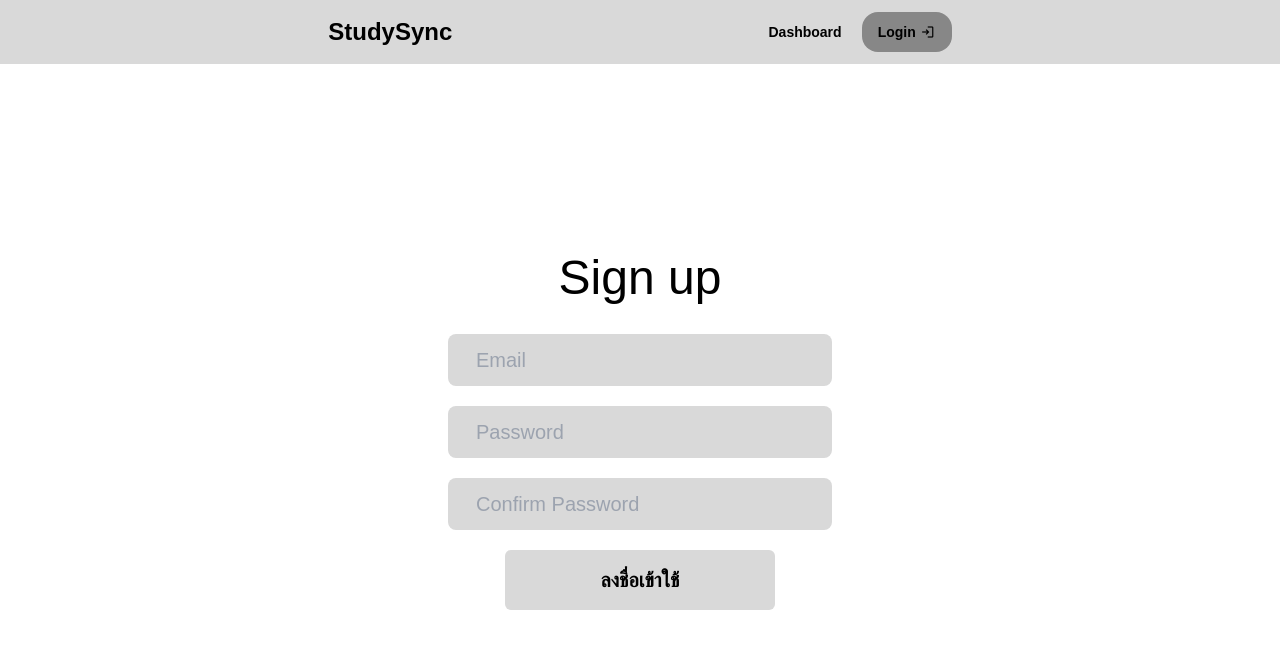
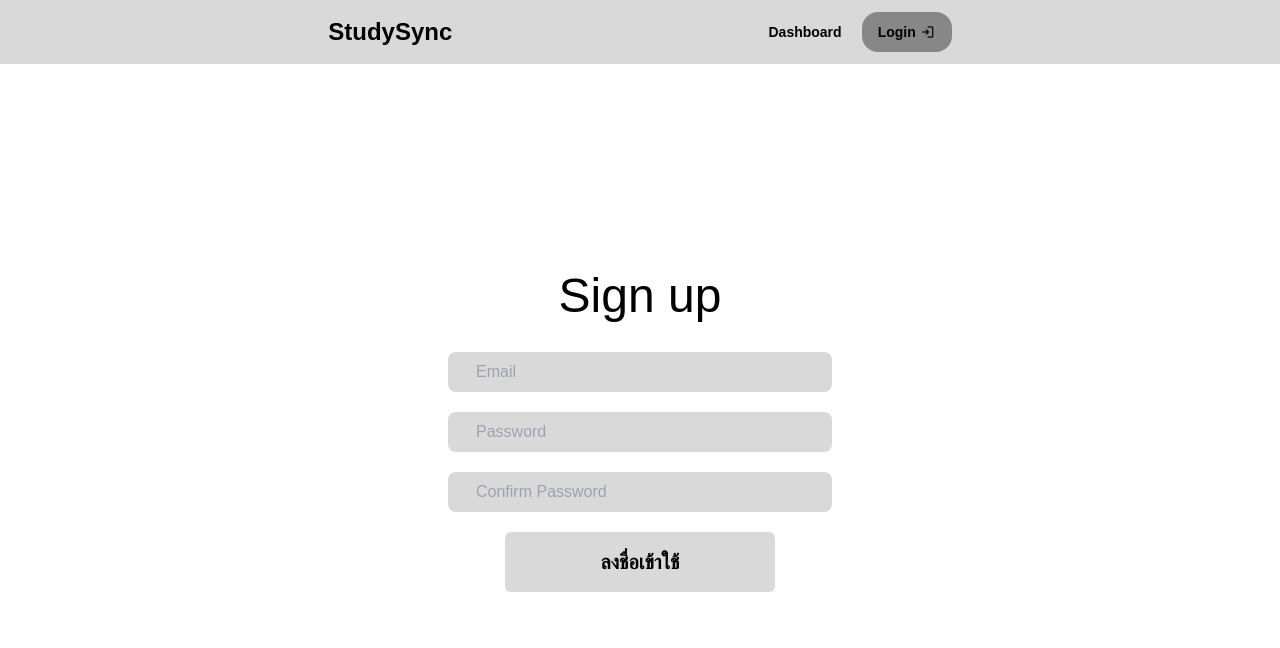
Before and after one commit to phatphumt/StudySync-NSC2024, a React (Vite) app: page /signup in a window 1280 px wide. Shown: the top 648 px of the page. Built offline with nearby package versions, Linux system fonts and the light colour scheme; no server answers.

Commit message:
firebase auth finally working!!!

```diff
--- a/package.json
+++ b/package.json
@@ -14,6 +14,7 @@
     "firebase": "^10.3.1",
     "react": "^18.2.0",
     "react-dom": "^18.2.0",
+    "react-firebase-hooks": "^5.1.1",
     "react-router-dom": "^6.15.0",
     "webfontloader": "^1.6.28"
   },
--- a/src/components/AboutCard.tsx
+++ b/src/components/AboutCard.tsx
@@ -6,21 +6,20 @@ interface Props {
 	desc: string[];
 }
 
-const AboutCard = (props: Props) => {
-	console.log(props.desc.length);
+const AboutCard = ({children, iconName, desc}: Props) => {
 	return (
 		<>
 			<article className="flex flex-col items-center text-center">
-				<h2 className="mb-5 text-3xl font-medium">{props.children}</h2>
+				<h2 className="mb-5 text-3xl font-medium">{children}</h2>
 				<span className="mb-4 material-symbols-outlined icons text-9xl">
-					{props.iconName}
+					{iconName}
 				</span>
 				<div className=''>
-					{props.desc.map((stuff, index) => {
+					{desc.map((stuff, index) => {
 						return (
 							<aside>
 								{stuff}
-								{props.desc.length - 1 !== index && <br />}
+								{desc.length - 1 !== index && <br />}
 							</aside>
 						);
 					})}
--- a/src/components/TextInput.tsx
+++ b/src/components/TextInput.tsx
@@ -6,9 +6,10 @@ interface Props {
   name: string,
   type: string,
   className: string
+	required: boolean
 }
 
-const TextInput = ({children, name, type, onChange, className}: Props) => {
+const TextInput = ({children, name, type, onChange, className, required}: Props) => {
 	const stuffId = Math.random()
   return (
 		<div>
@@ -19,6 +20,7 @@ const TextInput = ({children, name, type, onChange, className}: Props) => {
 				onChange={onChange}
 				placeholder={children?.toString()}
 				className={className}
+				required={required}
 			/>
 		</div>
 	);
--- /dev/null
+++ b/src/context/AuthContext.tsx
@@ -0,0 +1,63 @@
+/* eslint-disable react-refresh/only-export-components */
+import { createContext, useContext, useEffect, useState } from "react";
+import {
+  createUserWithEmailAndPassword,
+  signInWithEmailAndPassword,
+  signOut,
+  onAuthStateChanged,
+  User,
+  UserCredential,
+} from "firebase/auth";
+import { auth } from "../configs/firebase";
+
+const AuthProvider = createContext<
+  | {
+      createUser: (email: string, password: string) => Promise<UserCredential>;
+      user: User | null | undefined;
+      logout: () => Promise<void>;
+      login: (email: string, password: string) => Promise<UserCredential>;
+    }
+  | undefined
+>(undefined);
+
+interface Props {
+  children: React.ReactNode;
+}
+
+const AuthContextProvider = ({ children }: Props) => {
+  const [user, setUser] = useState<User | null>();
+
+  const createUser = (email: string, password: string) => {
+    return createUserWithEmailAndPassword(auth, email, password);
+  };
+
+  const login = (email: string, password: string) => {
+    return signInWithEmailAndPassword(auth, email, password);
+  };
+
+  const logout = () => {
+    return signOut(auth);
+  };
+
+  useEffect(() => {
+    const unsubscribe = onAuthStateChanged(auth, (currentUser) => {
+      console.log(currentUser);
+      setUser(currentUser);
+    });
+    return () => {
+      unsubscribe();
+    };
+  }, []);
+
+  return (
+    <AuthProvider.Provider value={{ createUser, user, logout, login }}>
+      {children}
+    </AuthProvider.Provider>
+  );
+};
+
+export const useAuth = () => {
+  return useContext(AuthProvider);
+};
+
+export default AuthContextProvider;
--- a/src/index.css
+++ b/src/index.css
@@ -43,7 +43,7 @@ a, a:active, a:visited {
 }
 
 .signin--btn {
-	@apply bg-main px-24 py-4 rounded-md font-bold text-xl active:scale-95 transition-all duration-100
+	@apply bg-main px-24 py-4 rounded-md font-bold text-xl hover:shadow-md transition-all duration-100
 }
 
 .signining {
--- a/src/pages/Home.tsx
+++ b/src/pages/Home.tsx
@@ -2,7 +2,7 @@ import { Link } from 'react-router-dom';
 import AboutCard from '../components/AboutCard';
 import {aboutContent} from '../configs/stuff'
 
-const App = () => {
+const Home = () => {
 	return (
 		<>
 			<main className="main--wrapper h--full--nav">
@@ -24,4 +24,4 @@ const App = () => {
 	);
 };
 
-export default App;
+export default Home;
--- a/src/pages/LoginPage.tsx
+++ b/src/pages/LoginPage.tsx
@@ -1,25 +1,19 @@
-import TextInput from '../components/TextInput';
-import { useState } from 'react';
-import { signInForm } from '../configs/stuff';
-import 'dotenv';
-import { signInWithEmailAndPassword } from 'firebase/auth';
-import { auth } from '../configs/firebase';
-/* import { signInWithEmailAndPassword } from 'firebase/auth';
-import { auth } from '../configs/firebase';
-import { Link, redirect } from 'react-router-dom';
- */
-
-interface User {
-	email: string;
-	password: string;
-}
+import TextInput from "../components/TextInput";
+import { useState } from "react";
+import { signInForm } from "../configs/stuff";
+import "dotenv";
+import { Link, useNavigate } from "react-router-dom";
+import { useAuth } from "../context/AuthContext";
 
 const LoginPage = () => {
-	const [signing, setSigning] = useState(false);
   const [credentials, setCredentials] = useState({
-		email: '',
-		password: '',
+    email: "",
+    password: "",
   });
+  const [error, setError] = useState("");
+
+  const authstuff = useAuth();
+  const navigate = useNavigate();
 
   const handleChange = (e: React.ChangeEvent<HTMLInputElement>) => {
     setCredentials((prev) => {
@@ -30,42 +24,39 @@ const LoginPage = () => {
     });
   };
 
-	const handleClick = async (user: User) => {
-		console.log(credentials);
-		setSigning((prev) => !prev);
-		signInWithEmailAndPassword(auth, user.email, user.password)
-			.then(() => console.log('logged in'))
-			.catch((error) => {
-				console.log(error.code);
-				console.log(error.message);
-			});
+  const handleSubmit = (e: React.FormEvent<HTMLFormElement>) => {
+    e.preventDefault();
+    setError("");
+    authstuff
+      ?.login(credentials.email, credentials.password)
+      .then(() => navigate("/dashboard"))
+      .catch((err) => setError(`${err}`));
   };
 
   return (
     <>
       <main className="flex flex-col items-center justify-center text-center h--full--nav">
         <h1 className="mb-8 text-5xl">Login</h1>
-				<form className="flex flex-col items-center gap-5">
+        <form
+          className="flex flex-col items-center gap-5"
+          onSubmit={handleSubmit}
+        >
           {signInForm.map((stuff) => {
             return (
               <TextInput
                 onChange={handleChange}
                 name={stuff.name}
                 type={stuff.type}
-								className="px-1 py-3 text-xl rounded-lg input--style"
+                className="px-1 py-2 text-base rounded-lg input--style"
+                required={true}
               >
                 {stuff.text}
               </TextInput>
             );
           })}
-					{/* <Link to="/signup">Sign up here!</Link> */}
-					<button
-						className={!signing ? 'signin--btn' : 'signin--btn signining'}
-						disabled={signing}
-						onClick={() => handleClick(credentials)}
-					>
-						ลงชื่อเข้าใช้
-					</button>
+          <Link to="/signup">Sign up here!</Link>
+          {error && <p className="text-red-600 font-medium">{error}</p>}
+          <button className="signin--btn">ลงชื่อเข้าใช้</button>
         </form>
       </main>
     </>
--- a/src/pages/SignUpPage.tsx
+++ b/src/pages/SignUpPage.tsx
@@ -1,20 +1,19 @@
-import TextInput from '../components/TextInput';
-import { useState } from 'react';
-import { signUpForm } from '../configs/stuff';
-//import { UserCredential, signInWithEmailAndPassword } from 'firebase/auth';
-
-/* interface User {
-	email: string;
-	password: string;
-} */
+import TextInput from "../components/TextInput";
+import { useState } from "react";
+import { signUpForm } from "../configs/stuff";
+import { useAuth } from "../context/AuthContext";
+import { useNavigate } from "react-router-dom";
 
 const SignUpPage = () => {
-	const [signing, setSigning] = useState(false);
   const [credentials, setCredentials] = useState({
-		email: '',
-		password: '',
-    confirmPassword: ''
+    email: "",
+    password: "",
+    confirmPassword: "",
   });
+  const [error, setError] = useState("");
+  const authstuff = useAuth();
+
+  const navigate = useNavigate();
 
   const handleChange = (e: React.ChangeEvent<HTMLInputElement>) => {
     setCredentials((prev) => {
@@ -25,38 +24,41 @@ const SignUpPage = () => {
     });
   };
 
-	const handleClick = () => {
-		console.log(credentials);
+  const handleSubmit = (e: React.FormEvent<HTMLFormElement>) => {
+    e.preventDefault();
+    setError("");
     if (credentials.password !== credentials.confirmPassword) {
-      return;
+      return setError("Password does not match");
     }
-		setSigning((prev) => !prev);
+    authstuff?.createUser(credentials.email, credentials.password).then((a) => {
+      navigate("/dashboard");
+      console.log(a.user.email);
+    });
   };
 
   return (
     <>
       <main className="flex flex-col items-center justify-center text-center h--full--nav">
         <h1 className="mb-8 text-5xl">Sign up</h1>
-				<form className="flex flex-col items-center gap-5">
-					{signUpForm.map((stuff) => {
+        <form
+          className="flex flex-col items-center gap-5"
+          onSubmit={handleSubmit}
+        >
+          {signUpForm.map(({ name, type, text }) => {
             return (
               <TextInput
                 onChange={handleChange}
-								name={stuff.name}
-								type={stuff.type}
-								className="px-1 py-3 text-xl rounded-lg input--style"
+                name={name}
+                type={type}
+                className="px-1 py-2 text-base rounded-lg input--style"
+                required={true}
               >
-								{stuff.text}
+                {text}
               </TextInput>
             );
           })}
-					<button
-						className={!signing ? 'signin--btn' : 'signin--btn signining'}
-						disabled={signing}
-						onClick={handleClick}
-					>
-						ลงชื่อเข้าใช้
-					</button>
+          {error && <p className="text-red-600 font-medium">{error}</p>}
+          <button className="signin--btn">ลงชื่อเข้าใช้</button>
         </form>
       </main>
     </>
--- a/tailwind.config.js
+++ b/tailwind.config.js
@@ -2,11 +2,12 @@
 export default {
 	content: ['./index.html', './src/**/*.{js,ts,jsx,tsx}'],
 	theme: {
-		extend: {},
-    colors: {
-      'main': '#d9d9d9',
-      'darker': '#878787'
-    }
+		extend: {
+			colors: {
+				'main': '#d9d9d9',
+				'darker': '#878787'
+			}
+		},
 	},
 	plugins: [],
 };
```
Also changed, not shown: src/configs/firebase.ts (+0 -7 lines), src/main.tsx (+13 -10 lines), 2 other files (tests, documents, lock files or other folders). Lines whose indentation alone changed are shown as unchanged.
